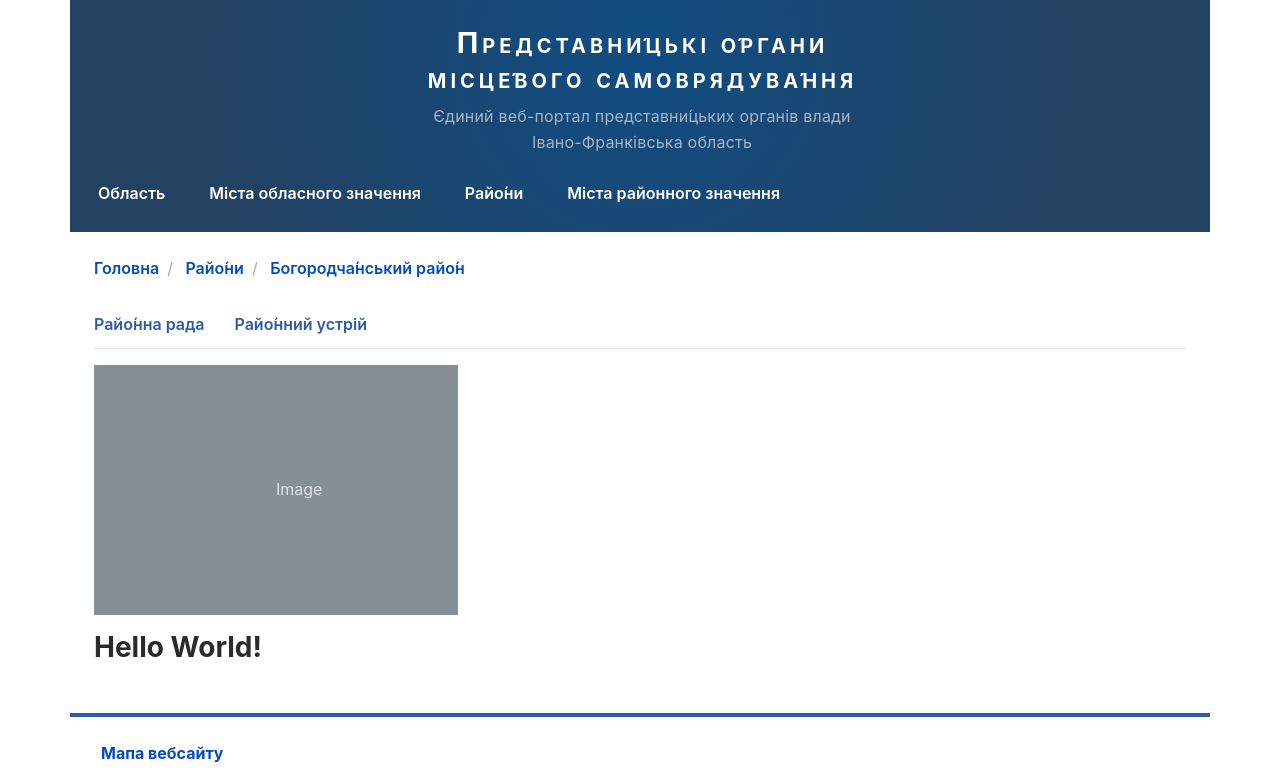
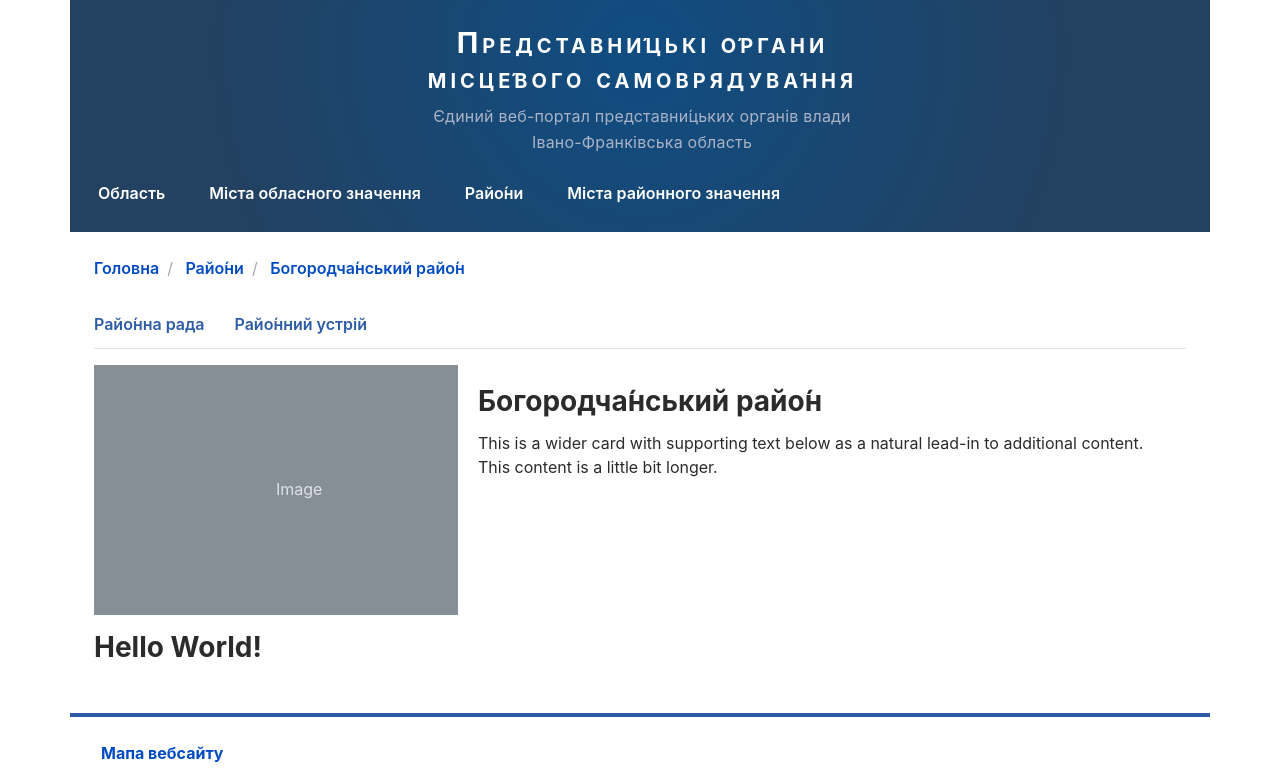
Before and after one commit to typo3uk/typo3uk.github.io, a Jekyll site: the page built from district/bohorodchany/index.html, in a window 1280 px wide and 900 px high, cut to the strip 128-900 px from the top of the window. Built offline with Jekyll 4.4.1, drawn with Linux system fonts in a browser that asks for light colours.

Commit message:
Change #373

```diff
--- a/_layouts/district.html
+++ b/_layouts/district.html
@@ -31,8 +31,8 @@ layout: default
               </div>
               <div class="col-md-8">
                 <div class="card-body">
-                  <h2 class="card-title">{{title}}</h2>
-                  <p class="card-text">{{teaser}}</p>
+                  <h2 class="card-title">{{page.title}}</h2>
+                  <p class="card-text">{{page.teaser}}</p>
                 </div>
               </div>
             </div>
```
